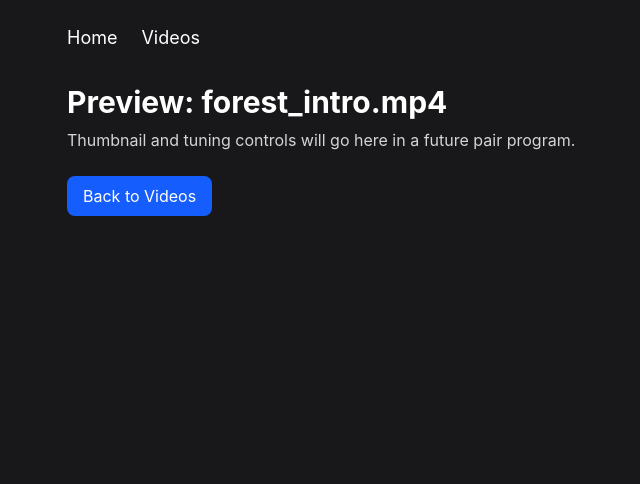
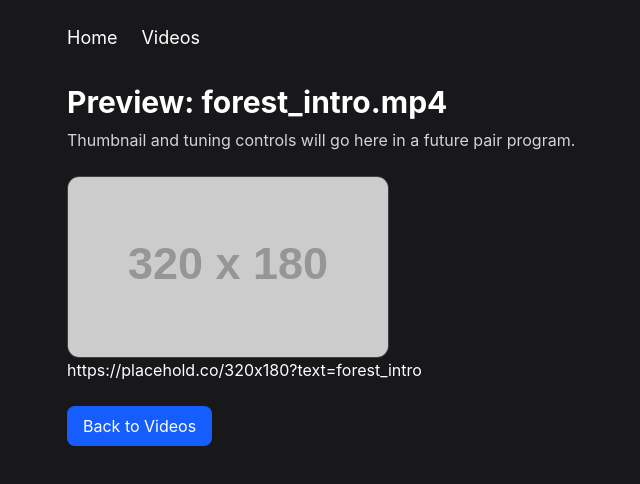
Before and after one commit to SouthBennett/salamander-tracker, a React (Vite) app: page /preview/forest_intro.mp4 in a window 1280 px wide. Shown: the top 484 px of the page, without its empty margins (85-725 px from the left). Built offline with nearby package versions, Linux system fonts and the light colour scheme.

Commit message:
implemented thumbnail loading on preview page

```diff
--- a/src/mockApi.js
+++ b/src/mockApi.js
@@ -10,7 +10,7 @@ const videos = [
 const thumbnails = {
   // Map filename -> URL of an image to use as its thumbnail.
   // For now, use any salamander image you have or a placeholder service.
-  "salamander1.jpg": "/salamander.jpg",
+  "salamander1.mp4": "/salamander1.jpg",
   "salamander2.mov": "https://placehold.co/320x180?text=salamander2",
   "forest_intro.mp4": "https://placehold.co/320x180?text=forest_intro",
   "tank_view_long.mp4": "https://placehold.co/320x180?text=tank_view_long",
@@ -29,6 +29,9 @@ export async function getVideos() {
 
 export async function getThumbnail(filename) {
   await delay(300);
+  // if (filename === "salamander1.mp4") {
+  //   throw new Error("Forces test error")
+  // }
   if (!thumbnails[filename]) {
     throw new Error(`No thumbnail for ${filename}`);
   }
--- a/src/pages/Preview.jsx
+++ b/src/pages/Preview.jsx
@@ -1,7 +1,34 @@
 import { Link, useParams } from 'react-router-dom';
+import { getThumbnail } from '../mockApi.js';
+import {useEffect, useState } from 'react';
 
 export default function Preview() {
   const { filename } = useParams();
+
+  const [thumbnail, setThumbnail] = useState("");
+  const [loading, setLoading] = useState(true);
+  const [error, setError] = useState(null);
+
+  useEffect(() => {
+    getThumbnail(filename)
+      .then((url) => {
+        setThumbnail(url);
+        setLoading(false);
+      })
+      .catch((err) => {
+        setError(err.message);
+        setLoading(false);
+      });
+  }, [filename])
+
+  if (loading) {
+    return(
+      <p>Loading thumbnail...</p>
+    )
+  }
+  if (error) {
+    return <p>Could not load thumbnail: {error}</p>
+  }
 
   return (
   <div className="space-y-6">
@@ -14,6 +41,18 @@ export default function Preview() {
         Thumbnail and tuning controls will go here in a future
         pair program.
       </p>
+
+      <img
+        src={thumbnail}
+        alt={filename}
+        className="
+          mt-6
+          rounded-xl
+          border
+          border-zinc-700
+        "
+      />
+      <p>{thumbnail}</p>
     </div>
 
     <Link
```
